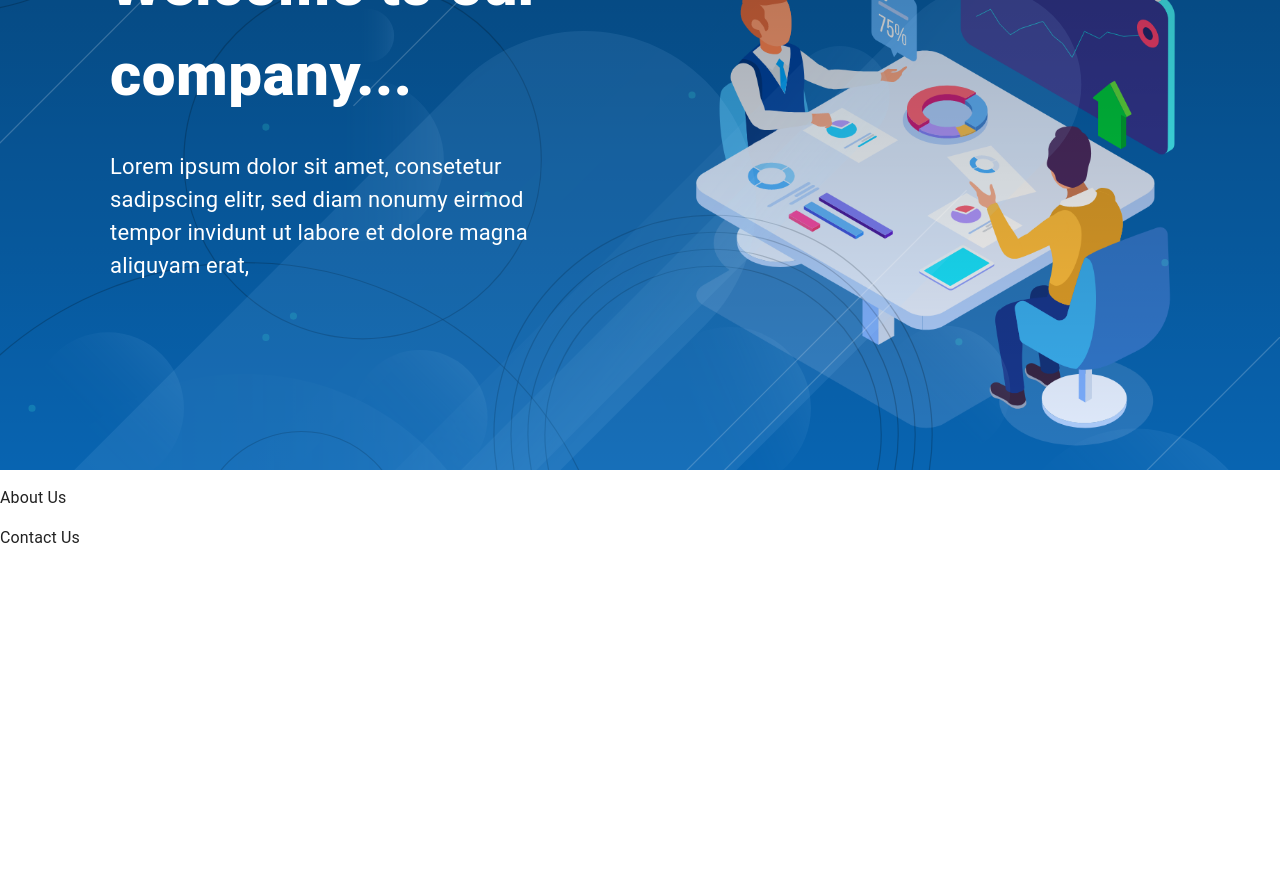
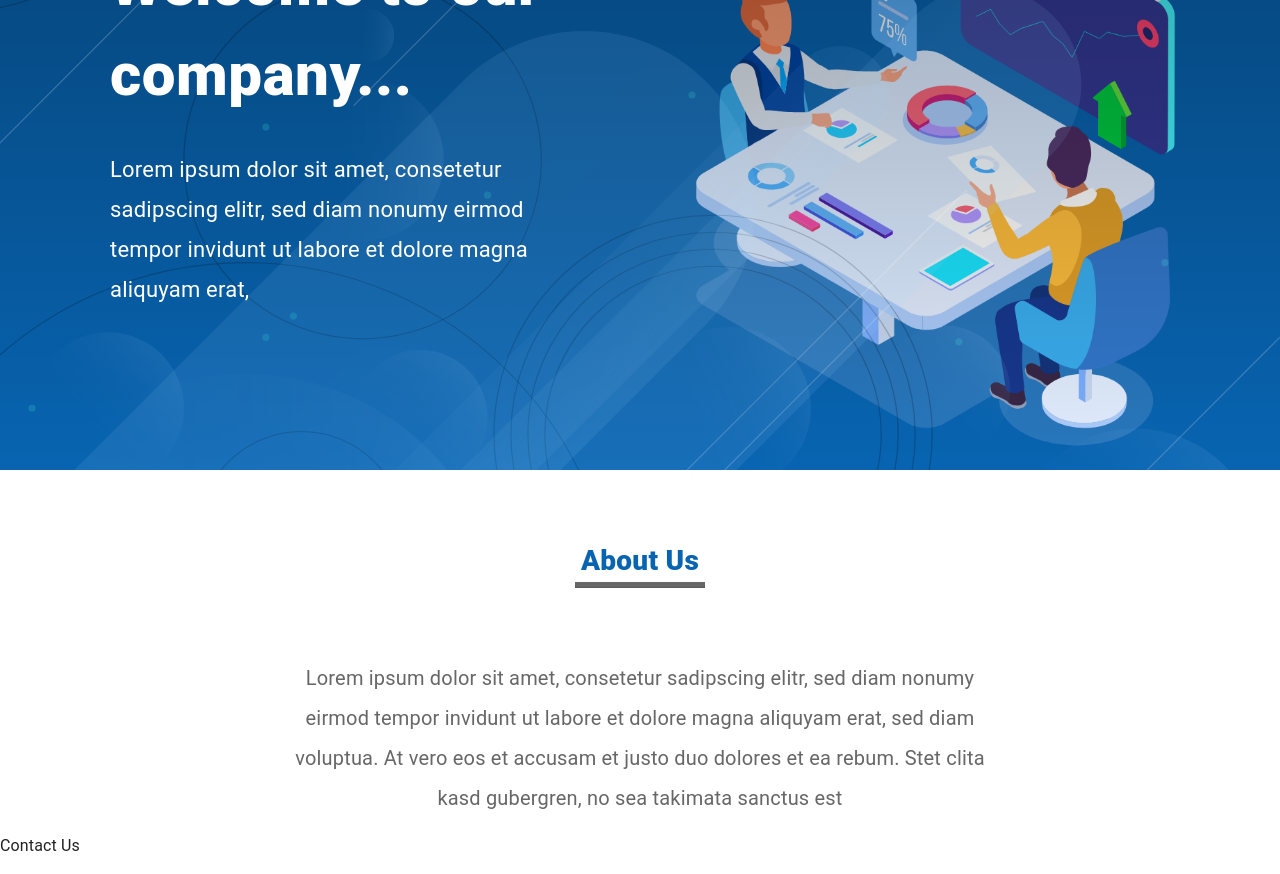
Before and after one commit to Madhushani-29/Company-Website, a React (Create React App) app: page / in a window 1280 px wide. Shown: the part 280-1154 px from the top of the page. Before the commit the page ends 846 px from the top, so only its background shows below. Built offline with nearby package versions, Linux system fonts and the light colour scheme.

Commit message:
about us completed

```diff
--- a/src/pages/aboutUs.js
+++ b/src/pages/aboutUs.js
@@ -1,10 +1,26 @@
-import { Grid } from "@mui/material";
+import { Grid, Typography, Divider, Box } from "@mui/material";
 import React from "react";
 
 const AboutUs = () => {
   return (
-    <Grid>
-      <p>About Us</p>
+    <Grid display="flex" justifyContent="center" marginTop='70px'>
+      <Grid maxWidth="700px" sx={{ textAlign: "center" }}>
+        <Typography
+          sx={{ color: "#0864b1", fontSize: "28px", fontWeight: "800" }}
+        >
+          About Us
+          <Box style={{ display: "flex", justifyContent: "center" }}>
+            <Divider color="#676767" sx={{ width: "130px", height: "6px", marginBottom:'70px' }} />
+          </Box>
+        </Typography>
+
+        <Typography lineHeight='40px' sx={{ color: "#676767", fontSize: "20px" }}>
+          Lorem ipsum dolor sit amet, consetetur sadipscing elitr, sed diam
+          nonumy eirmod tempor invidunt ut labore et dolore magna aliquyam erat,
+          sed diam voluptua. At vero eos et accusam et justo duo dolores et ea
+          rebum. Stet clita kasd gubergren, no sea takimata sanctus est{" "}
+        </Typography>
+      </Grid>
     </Grid>
   );
 };
--- a/src/pages/home.js
+++ b/src/pages/home.js
@@ -55,7 +55,12 @@ const Home = () => {
           Welcome to our company...
         </Typography>
         <Typography
-          sx={{ color: "#ffff", fontSize: "22px", paddingTop: "30px" }}
+          lineHeight="40px"
+          sx={{
+            color: "#ffff",
+            fontSize: "22px",
+            paddingTop: "30px",
+          }}
         >
           Lorem ipsum dolor sit amet, consetetur sadipscing elitr, sed diam
           nonumy eirmod tempor invidunt ut labore et dolore magna aliquyam erat,
```
